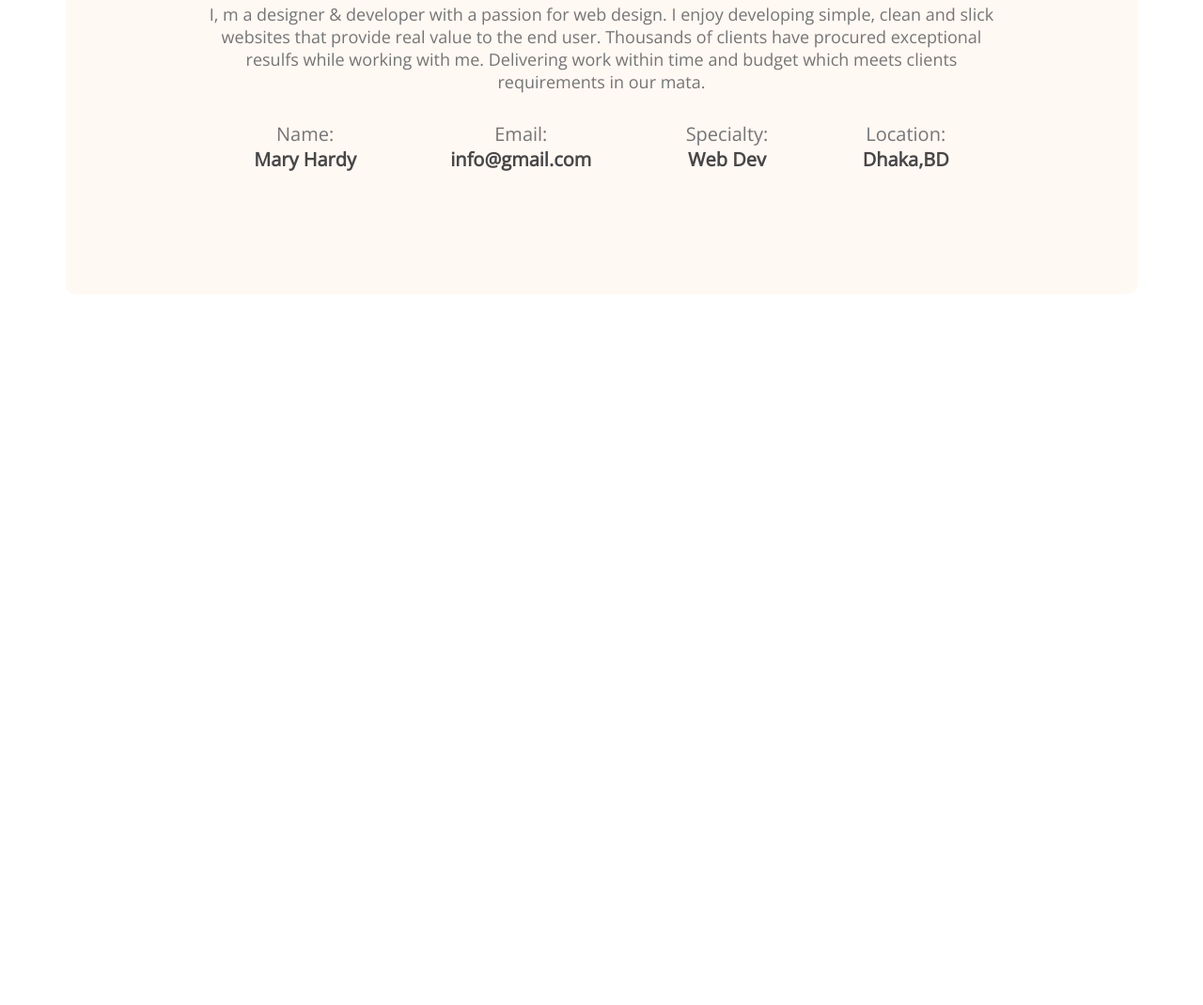
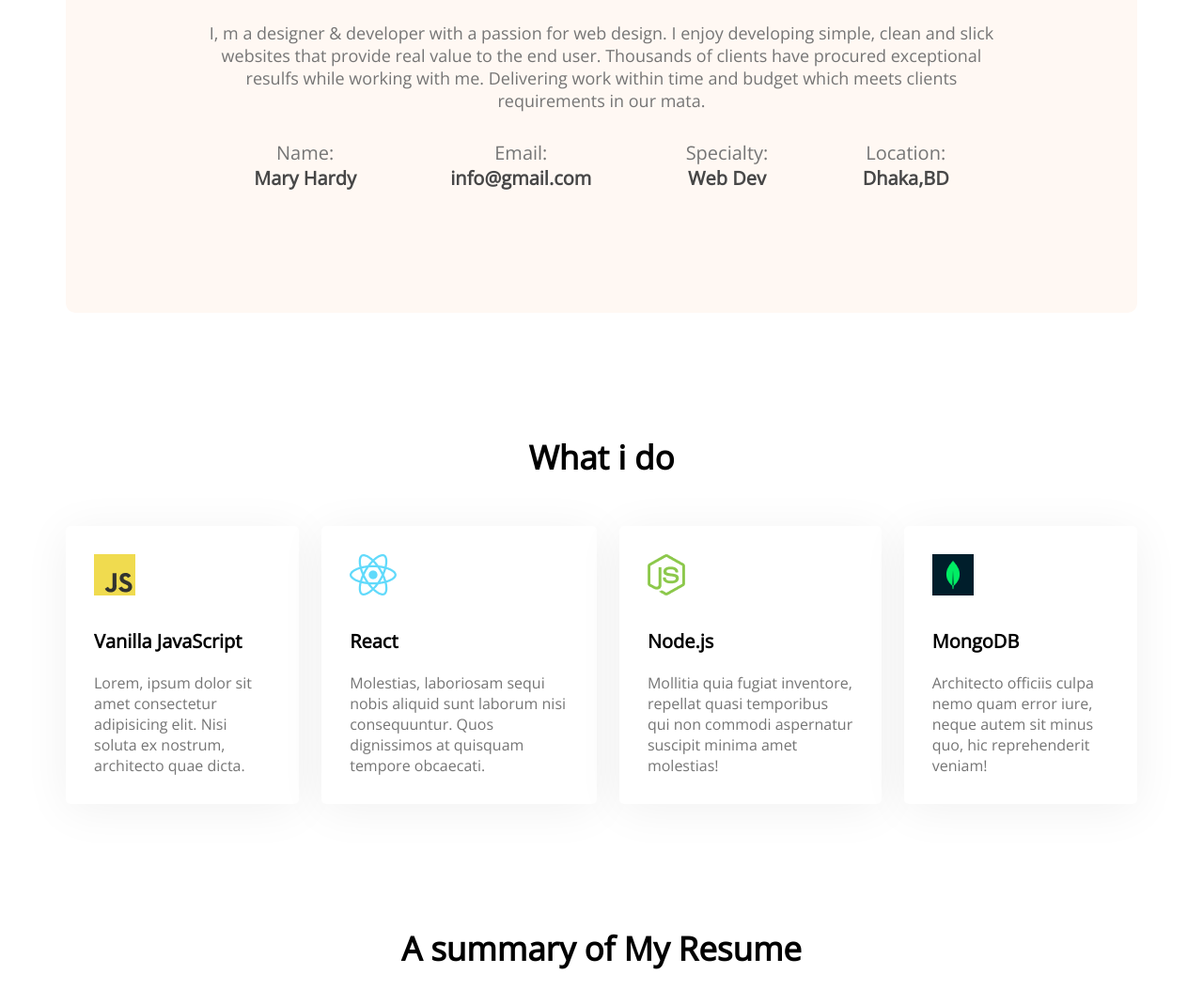
Before and after one commit to rakibhossen11/developer-portfolio, a plain HTML site: page index.html in a window 1280 px wide. Shown: the part 1174-2244 px from the top of the page at 94% size. Before the commit the page ends 1487 px from the top, so only its background shows below. Drawn offline with nearby package versions, Linux system fonts and the light colour scheme.

Commit message:
added skill

```diff
--- a/index.html
+++ b/index.html
@@ -52,9 +52,42 @@
                     </div>
                 </div>
         </section>
+        <!-- what i do section -->
+        <section class="what-i-do">
+            <h3 class="section-tittle">What i do</h3>
+            <!-- .skill-container>.skill*4>img+p.skill-tittle+p.skill-description>lorem15 -->
+            <div class="skill-container">
+                <div class="skill">
+                    <img src="images/icons/js.png" alt="">
+                    <p class="skill-tittle">Vanilla JavaScript</p>
+                    <p class="skill-description">Lorem, ipsum dolor sit amet consectetur adipisicing elit. Nisi soluta ex nostrum, architecto quae dicta.</p>
+                </div>
+                <div class="skill">
+                    <img src="images/icons/react.png" alt="">
+                    <p class="skill-tittle">React</p>
+                    <p class="skill-description">Molestias, laboriosam sequi nobis aliquid sunt laborum nisi consequuntur. Quos dignissimos at quisquam tempore obcaecati.</p>
+                </div>
+                <div class="skill">
+                    <img src="images/icons/nodejs.png" alt="">
+                    <p class="skill-tittle">Node.js</p>
+                    <p class="skill-description">Mollitia quia fugiat inventore, repellat quasi temporibus qui non commodi aspernatur suscipit minima amet molestias!</p>
+                </div>
+                <div class="skill">
+                    <img src="images/icons/mongo.png" alt="">
+                    <p class="skill-tittle">MongoDB</p>
+                    <p class="skill-description">Architecto officiis culpa nemo quam error iure, neque autem sit minus quo, hic reprehenderit veniam!</p>
+                </div>
+            </div>
+        </section>
+        <!-- Resume Section -->
+        <section class="resume">
+            <h3 class="section-tittle">A summary of My Resume</h3>
+            <div class="resume-content">
+
+            </div>
+        </section>
     </main>
     <footer>
 
     </footer>
-</body>
 </html>
--- a/styles/porfolio.css
+++ b/styles/porfolio.css
@@ -67,8 +67,10 @@ main{
     margin: 0 auto;
 }
 /* about section */
+section{
+    margin-top: 130px;
+}
 .about{
-    margin-top: 130px;
     background: #FFF8F3;
     border-radius: 10px;
     padding: 130px 150px;
@@ -77,7 +79,8 @@ main{
 .section-tittle{
     font-weight: 700;
     font-size: 35px;
-    margin-bottom: 30px;
+    margin-bottom: 50px;
+    text-align: center;
 }
 .section-description{
     color: #757575;
@@ -97,3 +100,24 @@ main{
     font-weight: 700;
     font-size: 20px;
 }
+/* what i do style */
+ .skill-container{
+    display: flex;
+    gap: 24px;
+ }
+ .skill{
+    background: #FFFFFF;
+    box-shadow: 0px 6px 50px rgba(0, 0, 0, 0.06);
+    border-radius: 5px;
+    padding: 30px;
+ }
+ .skill-tittle{
+    font-weight: 700;
+    font-size: 20px;
+    margin-top: 30px;
+    margin-bottom: 20px;
+ }
+ .skill-description{
+    font-size: 16px;
+    color: #757575;
+ }
```
